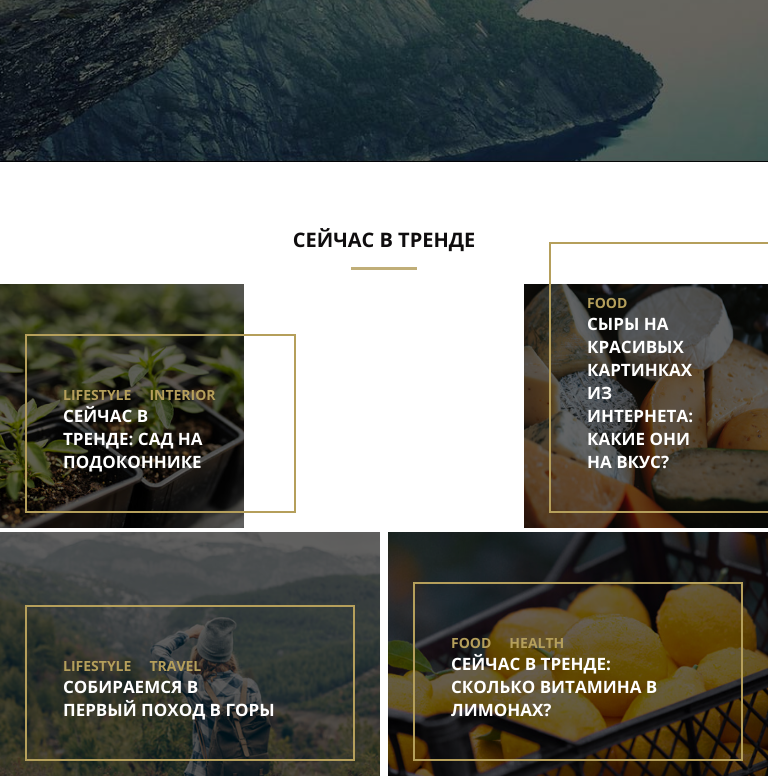
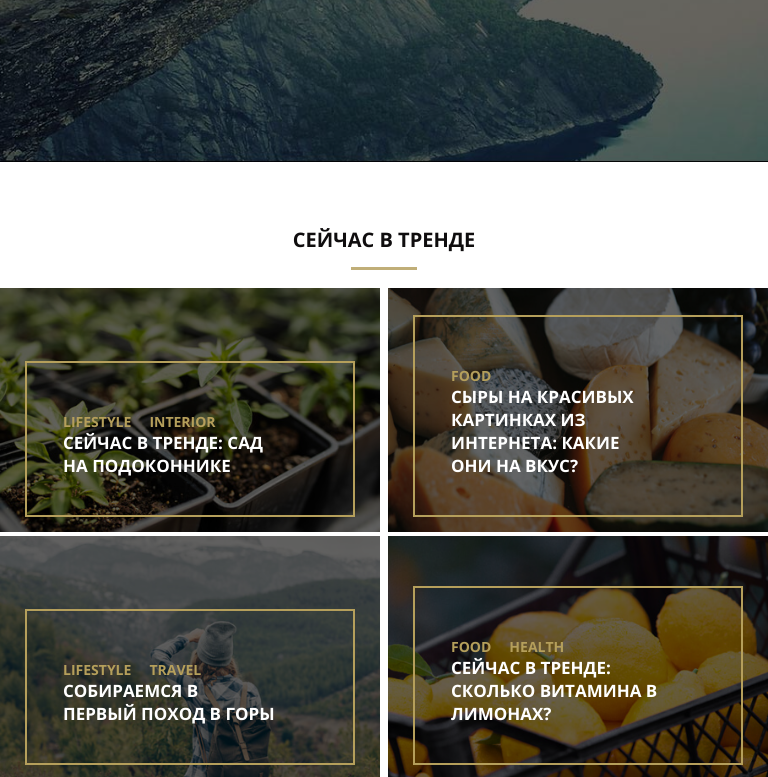
Before and after one commit to AnatolOV/mq-diplom, a plain HTML site: page index.html in a window 768 px wide. Shown: the part 323-1100 px from the top of the page. Drawn offline with Linux system fonts and the light colour scheme; files whose address does not match are found by name.

Commit message:
устранил замечание

```diff
--- a/css/style.css
+++ b/css/style.css
@@ -969,14 +969,6 @@ h2 {
 
     }
 
-    .chapter-top {
-        width: calc(25% - 4px);
-        min-width: 244px;
-        height: 244px;
-    }
-
-
-
     .picture {
         width: 100%;
 
@@ -985,6 +977,22 @@ h2 {
     .block {
         width: 100%;
     }
+
+    .chapter-top__first {
+        width: calc(50% - 4px);
+        min-width: 244px;
+        height: 244px;
+        margin-top: 4px;
+    }
+
+    .chapter-top__second {
+        width: calc(50% - 4px);
+        min-width: 244px;
+        height: 244px;
+        margin-top: 4px;
+    }
+
+
 
     .chapter-top__third {
         margin-left: 0;
@@ -1142,9 +1150,9 @@ h2 {
         align-items: center;
         position: fixed;
         z-index: 3;
-       /* visibility: hidden;*/
+        /* visibility: hidden;*/
         /*Pop up невидно*/
-       /* display: none;*/
+        /* display: none;*/
 
     }
 
```
